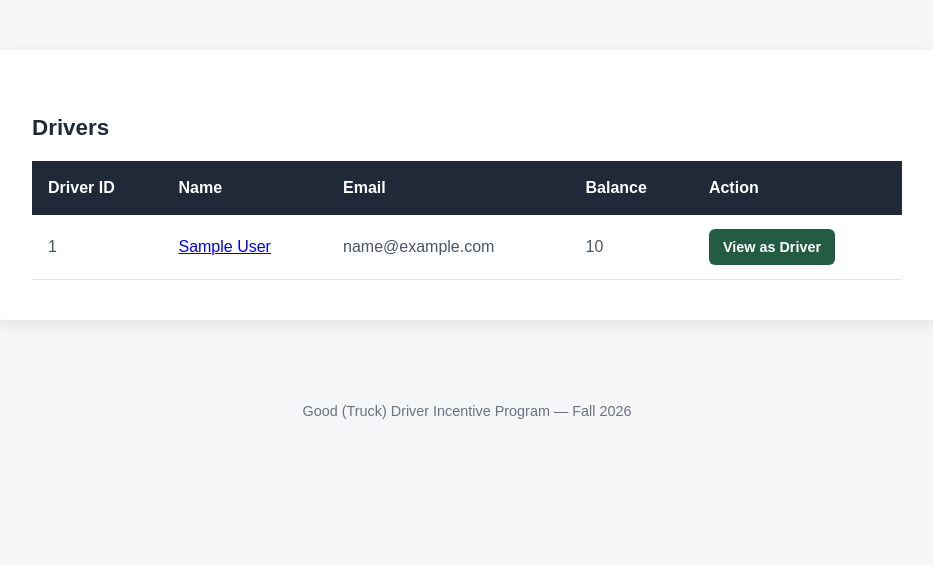
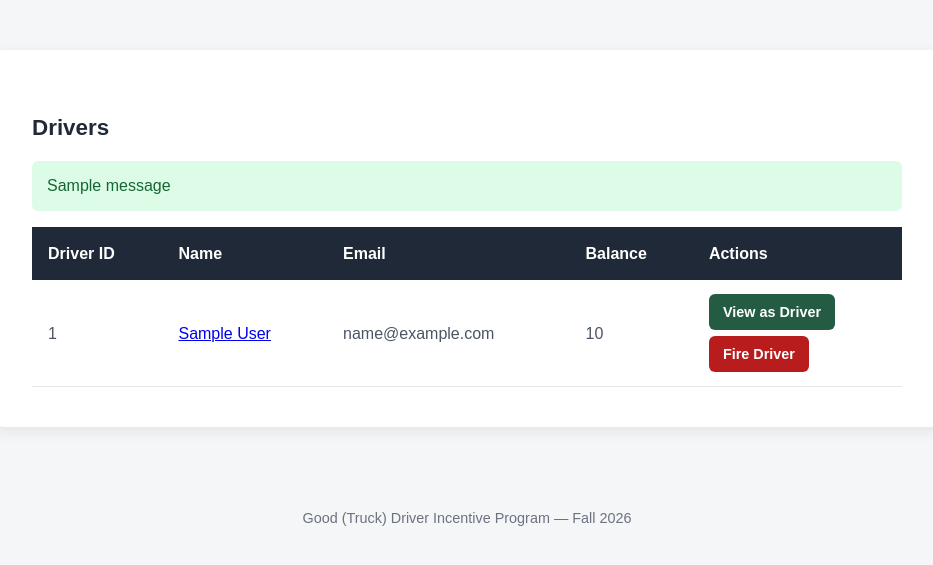
Before and after one commit to kytran1329/F26-CPSC4910-01, a Flask app: template templates/driverView.html in a window 1280 px wide. Shown: the part 177-742 px from the top of the page, without its empty margins (173-1106 px from the left). Run offline with Flask 3, Linux system fonts and the light colour scheme; the template is opened without the code that fills it: most values are stand-ins (such as "Sample title", 1, 10 or a date in 2020); one stand-in notice (Sample message) is shown.

Commit message:
Added fire driver button to view drivers tab

```diff
--- a/app.py
+++ b/app.py
@@ -1096,6 +1096,114 @@ def driverView():
     finally:
         cursor.close()
         conn.close()
+
+@app.route("/sponDash/drivers/<int:driver_id>/fire", methods=["POST"])
+def fireDriver(driver_id):
+    if "user_id" not in session:
+        return redirect(url_for("login"))
+
+    role = session.get("role")
+    if role == "Sponsor":
+        cursor_sponsor_id = session["user_id"]
+        sponsor_query = """
+            SELECT s.SPONSORCOMP_ID, sc.SPONSORCOMP_NAME
+            FROM SPONSOR AS s
+            JOIN SPONSORCOMP AS sc
+                ON sc.SPONSORCOMP_ID = s.SPONSORCOMP_ID
+            WHERE s.USER_ID = %s
+        """
+    elif role == "Admin":
+        cursor_sponsor_id = session.get("view_as_sponsor_id")
+        if cursor_sponsor_id is None:
+            return redirect(url_for("adminDash"))
+        sponsor_query = """
+            SELECT s.SPONSORCOMP_ID, sc.SPONSORCOMP_NAME
+            FROM SPONSOR AS s
+            JOIN SPONSORCOMP AS sc
+                ON sc.SPONSORCOMP_ID = s.SPONSORCOMP_ID
+            WHERE s.SPONSOR_ID = %s
+        """
+    else:
+        return "Unauthorized", 403
+
+    conn = mysql.connector.connect(
+        host=DB_HOST,
+        user=DB_USER,
+        password=DB_PASSWORD,
+        database=DB_NAME
+    )
+    cursor = conn.cursor(dictionary=True)
+
+    try:
+        cursor.execute(sponsor_query, (cursor_sponsor_id,))
+        sponsor = cursor.fetchone()
+        if sponsor is None:
+            return "Sponsor account not found", 404
+
+        sponsorcomp_id = sponsor["SPONSORCOMP_ID"]
+        company_name = sponsor["SPONSORCOMP_NAME"]
+
+        cursor.execute("""
+            SELECT d.USER_ID, u.USER_FNAME, u.USER_LNAME
+            FROM BALANCE AS b
+            JOIN DRIVER AS d
+                ON d.DRIVER_ID = b.DRIVER_ID
+            JOIN `USER` AS u
+                ON u.USER_ID = d.USER_ID
+            WHERE b.DRIVER_ID = %s
+              AND b.SPONSORCOMP_ID = %s
+        """, (driver_id, sponsorcomp_id))
+        driver = cursor.fetchone()
+        if driver is None:
+            flash("That driver is not affiliated with your company.", "error")
+            return redirect(url_for("driverView"))
+
+        cursor.execute("""
+            DELETE FROM BALANCE
+            WHERE DRIVER_ID = %s
+              AND SPONSORCOMP_ID = %s
+        """, (driver_id, sponsorcomp_id))
+        if cursor.rowcount != 1:
+            conn.rollback()
+            flash("The driver affiliation could not be removed.", "error")
+            return redirect(url_for("driverView"))
+
+        driver_name = (
+            f"{driver['USER_FNAME']} {driver['USER_LNAME']}"
+        )
+        create_notification(
+            cursor,
+            driver["USER_ID"],
+            "DRIVER_SPONSOR_REMOVED",
+            "Sponsor connection ended",
+            f"You are no longer connected with {company_name}."
+        )
+
+        cursor.execute("""
+            SELECT USER_ID
+            FROM SPONSOR
+            WHERE SPONSORCOMP_ID = %s
+        """, (sponsorcomp_id,))
+        for sponsor_user in cursor.fetchall():
+            create_notification(
+                cursor,
+                sponsor_user["USER_ID"],
+                "SPONSOR_DRIVER_REMOVED",
+                "Driver removed",
+                f"{driver_name} was removed from {company_name}."
+            )
+
+        conn.commit()
+        flash(f"{driver_name} was removed from {company_name}.", "success")
+    except mysql.connector.Error:
+        conn.rollback()
+        current_app.logger.exception("Error removing driver from sponsor company")
+        flash("The driver could not be removed due to a database error.", "error")
+    finally:
+        cursor.close()
+        conn.close()
+
+    return redirect(url_for("driverView"))
 
 @app.route("/assignPoints", methods=["GET", "POST"])
 def assignPoints():
--- a/styles/driverDash.css
+++ b/styles/driverDash.css
@@ -389,6 +389,38 @@ footer {
     background: #194832;
 }
 
+.fire-driver-btn {
+    display: inline-block;
+    background: #b91c1c;
+    color: #ffffff;
+    border: none;
+    border-radius: 6px;
+    padding: 10px 14px;
+    margin-top: 6px;
+    font-size: 0.9rem;
+    font-weight: 600;
+    cursor: pointer;
+}
+
+.fire-driver-btn:hover {
+    background: #991b1b;
+}
+
+.notice {
+    padding: 12px 15px;
+    margin-bottom: 16px;
+    border-radius: 6px;
+}
+
+.notice.success {
+    background: #dcfce7;
+    color: #166534;
+}
+
+.notice.error {
+    background: #fee2e2;
+    color: #991b1b;
+}
 
 .return-dashboard-button {
     display: inline-block;
--- a/templates/driverView.html
+++ b/templates/driverView.html
@@ -39,6 +39,15 @@
         <div class="dashboard-card">
             <div class="history-section">
                 <h2>Drivers</h2>
+                {% with messages = get_flashed_messages(with_categories=true) %}
+                    {% if messages %}
+                        {% for category, message in messages %}
+                            <div class="notice {{ category }}" role="status">
+                                {{ message }}
+                            </div>
+                        {% endfor %}
+                    {% endif %}
+                {% endwith %}
                 <div class="table-container">
                     <table class="history-table">
                         <thead>
@@ -47,7 +56,7 @@
                                 <th>Name</th>
                                 <th>Email</th>
                                 <th>Balance</th>
-                                <th>Action</th>
+                                <th>Actions</th>
                             </tr>
                         </thead>
                         <tbody>
@@ -66,6 +75,13 @@
                                           method="POST">
                                         <button type="submit" class="view-driver-btn">
                                             View as Driver
+                                        </button>
+                                    </form>
+                                    <form action="{{ url_for('fireDriver', driver_id=driver['DRIVER_ID']) }}"
+                                          method="POST"
+                                          onsubmit="return confirm('Are you sure you wish to remove this driver from your company?');">
+                                        <button type="submit" class="fire-driver-btn">
+                                            Fire Driver
                                         </button>
                                     </form>
                                 </td>
```
